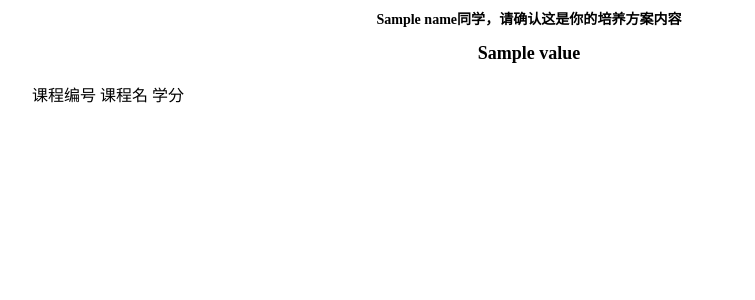
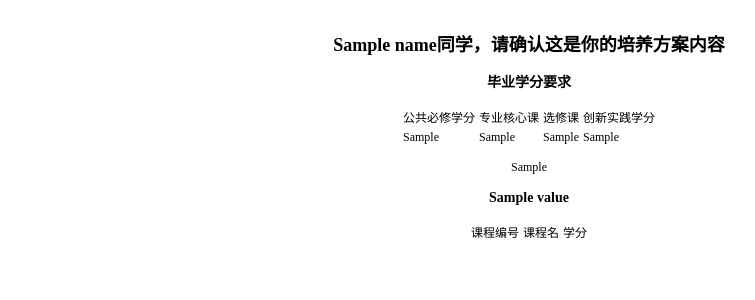
Before and after one commit to edwardvon/GPA-Calculator, a Django app: template score_counter/counter/templates/detail.html in a window 1280 px wide. Shown: the top 300 px of the page, without its empty margins (111-866 px from the left). Run offline with Django 3.2, Linux system fonts and the light colour scheme; tables that the repository leaves empty hold one stand-in row (values such as "Sample post"); the template is opened without the code that fills it: values that come from a table or form of the project are taken from there, most other values are stand-ins (such as "Sample title", 1, 10 or a date in 2020); parts of the project's set-up code (start-up, migrations or seed data) failed here and were passed over.

Commit message:
page2内容更新，部分检索优化

```diff
--- a/score_counter/counter/static/css/style.css
+++ b/score_counter/counter/static/css/style.css
@@ -5,5 +5,11 @@ body{
 
 .container{
     margin: auto;
+    margin-top: 30px;
     width: 1000px;
 }
+
+.tb{
+    margin: auto;
+    font-size: 12px;
+}
--- a/score_counter/counter/templates/detail.html
+++ b/score_counter/counter/templates/detail.html
@@ -7,12 +7,30 @@
 </head>
 <body>
     <div class="container">
-        <h3>{{name}}同学，请确认这是你的培养方案内容</h3>
+        <h2>{{name}}同学，请确认这是你的培养方案内容</h2>
+
+        {% if score_request %}
+            <div class="list">
+                <h3>毕业学分要求</h3>
+            <table class="tb">
+                <tr>
+                    <td>公共必修学分</td><td>专业核心课</td><td>选修课</td><td>创新实践学分</td>
+                </tr>
+                <tr>
+                    <td>{{score_request.0}}</td>
+                    <td>{{score_request.1}}</td>
+                    <td>{{score_request.2}}</td>
+                    <td>{{score_request.3}}</td>
+                </tr>
+            </table>
+                <p>{{score_request.4}}</p>
+            </div>
+        {% endif %}
         {% if result_list %}
         {% for key, value in range.items %}
             <div class="list">
-                <h2>{{value}}</h2>
-            <table>
+                <h3>{{value}}</h3>
+            <table class="tb">
                 <tr>
                     <td>课程编号</td><td>课程名</td><td>学分</td>
                 </tr>
```
Also changed, not shown: score_counter/counter/views.py (+8 -10 lines).
